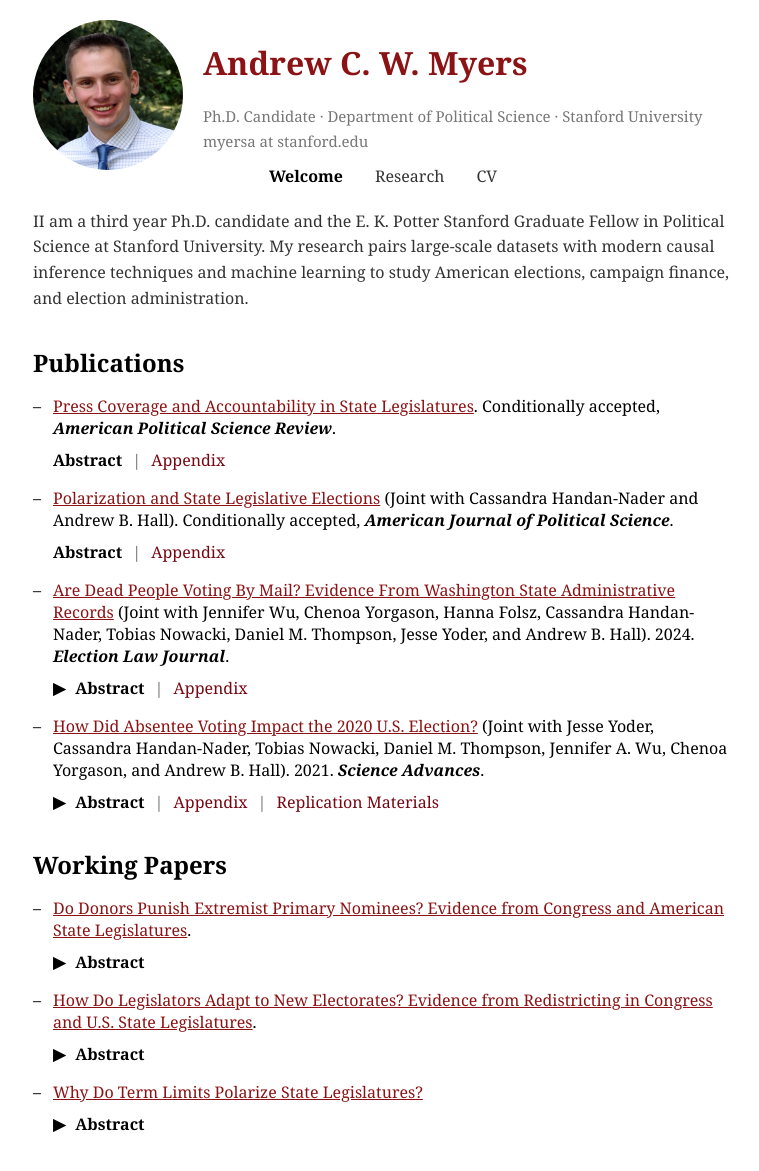
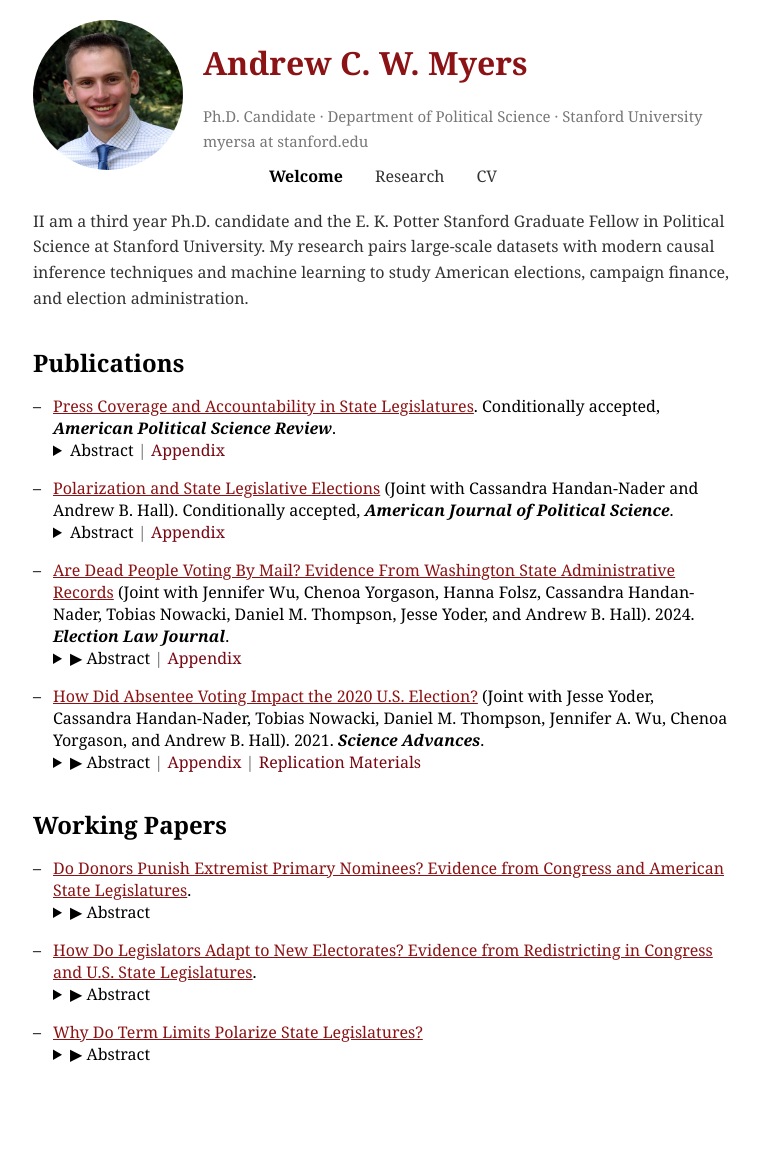
Before and after one commit to AndyMyersSkol/AndyMyersSkol.github.io, a Jekyll site: the page index.html, which Jekyll copies as it is, in a window 1280 px wide. Shown: the whole page, without its empty margins (257-1016 px from the left). Built offline with Jekyll 4.4.1, drawn with Linux system fonts in a browser that asks for light colours; after the commit the page ends 1101 px from its top, so only the background shows below that.

Commit message:
Update index.html

```diff
--- a/index.html
+++ b/index.html
@@ -207,17 +207,6 @@ ul.dashed li::before {
     color: #666;
     font-weight: normal;
 }
-
-/* Ensure the Abstract button and Replication Archive remain aligned */
-summary {
-    display: flex;
-    align-items: center;
-    gap: 10px; /* Space between Abstract and Replication Archive */
-    font-weight: bold;
-    font-size: 1em;
-    cursor: pointer;
-    margin-top: 10px; /* Adds space between the title and the Abstract button */
-}
 /* Style the abstract content with justified text and a light grey background */
 .abstract-text {
     margin-top: 8px;
```
